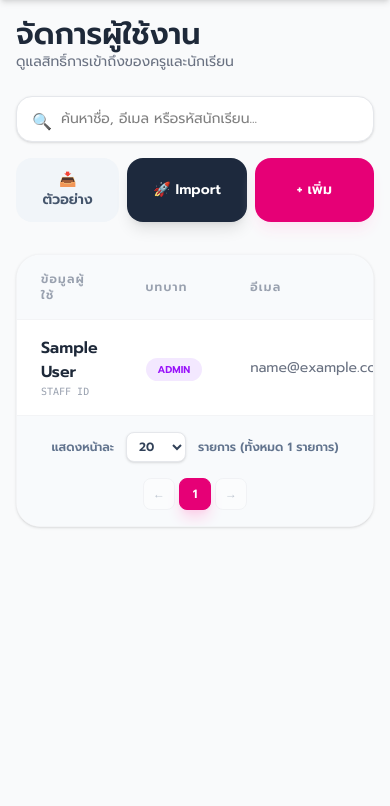
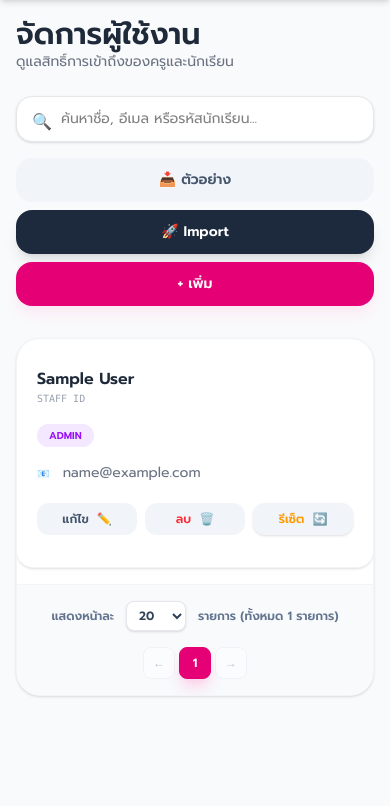
Before and after one commit to NOGiTTiS/tunorth-cpms, a PHP site: page /tunorth-cpms/admin/users in a window 390 px wide. Shown: the part 78-884 px from the top of the page. Run offline with PHP 8.4, Linux system fonts and the light colour scheme; the visitor is signed in with stand-in values (Sample User, id 1); data comes from the database, SQL or seed files in the repository; some libraries are stand-ins or nearby versions.

Commit message:
MobileUI

```diff
--- a/app/views/admin/logs.php
+++ b/app/views/admin/logs.php
@@ -20,13 +20,13 @@
         <main class="flex-1 p-4 md:p-8 overflow-y-auto">
             <div class="max-w-7xl mx-auto">
 
-                <div class="flex items-center justify-between mb-8">
+                <div class="flex flex-col md:flex-row items-start md:items-center justify-between mb-8 gap-4">
                     <div>
                         <h2 class="text-3xl font-bold text-slate-800">บันทึกกิจกรรม (Activity Logs)</h2>
                         <p class="text-gray-500 text-sm mt-1">ประวัติการใช้งานและกิจกรรมต่างๆ ภายในระบบ (แสดง 100 รายการล่าสุด)</p>
                     </div>
-                    <button onclick="location.reload()" class="p-2 bg-white border border-gray-200 rounded-xl hover:bg-slate-50 transition text-slate-500">
-                        🔄 Refresh
+                    <button onclick="location.reload()" class="w-full md:w-auto p-3 md:p-2 bg-white border border-gray-200 rounded-xl hover:bg-slate-50 transition text-slate-500 text-center flex items-center justify-center font-bold">
+                        <span class="mr-2">🔄</span> Refresh
                     </button>
                 </div>
 
--- a/app/views/admin/users.php
+++ b/app/views/admin/users.php
@@ -27,17 +27,17 @@
                         <input type="text" name="q" value="<?php echo htmlspecialchars($data['pagination']['search']); ?>" placeholder="ค้นหาชื่อ, อีเมล หรือรหัสนักเรียน..." class="w-full pl-11 pr-4 py-3 bg-white border border-gray-200 rounded-2xl outline-none focus:ring-2 focus:ring-pink-500 focus:border-transparent transition-all shadow-sm text-sm">
                     </form>
 
-                    <div class="flex flex-wrap gap-2 w-full xl:w-auto">
-                        <button onclick="downloadCSVTemplate()" class="flex-1 xl:flex-none bg-slate-100 text-slate-600 px-4 py-3 rounded-2xl font-bold text-sm hover:bg-slate-200 transition">📥 ตัวอย่าง</button>
-                        <button onclick="importCSV()" class="flex-1 xl:flex-none bg-slate-800 text-white px-6 py-3 rounded-2xl font-bold hover:bg-slate-700 transition shadow-lg text-sm">🚀 Import</button>
-                        <button onclick="openUserModal()" class="flex-1 xl:flex-none bg-pink-600 text-white px-6 py-3 rounded-2xl font-bold hover:bg-pink-700 transition shadow-lg shadow-pink-100 text-sm">+ เพิ่ม</button>
+                    <div class="flex flex-col sm:flex-row gap-2 w-full xl:w-auto">
+                        <button onclick="downloadCSVTemplate()" class="w-full sm:flex-1 xl:flex-none bg-slate-100 text-slate-600 px-4 py-3 rounded-2xl font-bold text-sm hover:bg-slate-200 transition">📥 ตัวอย่าง</button>
+                        <button onclick="importCSV()" class="w-full sm:flex-1 xl:flex-none bg-slate-800 text-white px-6 py-3 rounded-2xl font-bold hover:bg-slate-700 transition shadow-lg text-sm">🚀 Import</button>
+                        <button onclick="openUserModal()" class="w-full sm:flex-1 xl:flex-none bg-pink-600 text-white px-6 py-3 rounded-2xl font-bold hover:bg-pink-700 transition shadow-lg shadow-pink-100 text-sm">+ เพิ่ม</button>
                     </div>
                 </div>
 
                 <div class="bg-white rounded-3xl shadow-sm border border-gray-100 overflow-hidden">
                     <div class="overflow-x-auto">
-                        <table class="w-full text-left border-collapse">
-                            <thead class="bg-slate-50 border-b border-gray-100">
+                        <table class="w-full text-left border-collapse block md:table">
+                            <thead class="bg-slate-50 border-b border-gray-100 hidden md:table-header-group">
                                 <tr>
                                     <th class="px-6 py-4 text-xs font-black text-gray-400 uppercase tracking-widest">ข้อมูลผู้ใช้</th>
                                     <th class="px-6 py-4 text-xs font-black text-gray-400 uppercase tracking-widest">บทบาท</th>
@@ -45,28 +45,38 @@
                                     <th class="px-6 py-4 text-xs font-black text-gray-400 uppercase tracking-widest text-center">จัดการ</th>
                                 </tr>
                             </thead>
-                            <tbody class="divide-y divide-gray-50">
+                            <tbody class="divide-y divide-gray-50 block md:table-row-group">
                                 <?php foreach($data['users'] as $user): ?>
-                                <tr class="hover:bg-pink-50/30 transition-colors">
-                                    <td class="px-6 py-4">
-                                        <div class="font-bold text-gray-800"><?php echo htmlspecialchars($user['full_name']); ?></div>
+                                <tr class="hover:bg-pink-50/30 transition-colors block md:table-row border-b border-gray-100 md:border-none p-5 md:p-0 mb-4 md:mb-0 bg-white shadow-sm md:shadow-none rounded-2xl md:rounded-none">
+                                    <td class="px-0 py-2 md:px-6 md:py-4 block md:table-cell">
+                                        <div class="font-bold text-gray-800 text-base md:text-sm"><?php echo htmlspecialchars($user['full_name']); ?></div>
                                         <div class="text-[10px] text-gray-400 font-mono"><?php echo htmlspecialchars($user['student_id'] ?: 'STAFF ID'); ?></div>
+                                        <!-- Mobile Email show here if needed, but let's keep separate -->
                                     </td>
-                                    <td class="px-6 py-4">
+                                    <td class="px-0 py-2 md:px-6 md:py-4 block md:table-cell">
                                         <?php
                                             $roleColor = $user['role'] == 'ADMIN' ? 'bg-purple-100 text-purple-600' :
                                                         ($user['role'] == 'TEACHER' ? 'bg-blue-100 text-blue-600' : 'bg-green-100 text-green-600');
                                         ?>
-                                        <span class="px-3 py-1 rounded-full text-[10px] font-black <?php echo $roleColor; ?>">
+                                        <span class="px-3 py-1 rounded-full text-[10px] font-black <?php echo $roleColor; ?> inline-block">
                                             <?php echo htmlspecialchars($user['role']); ?>
                                         </span>
                                     </td>
-                                    <td class="px-6 py-4 text-sm text-gray-500"><?php echo htmlspecialchars($user['email']); ?></td>
-                                    <td class="px-6 py-4">
-                                        <div class="flex justify-center space-x-2">
-                                            <button onclick="openUserModal(<?php echo htmlspecialchars(json_encode($user)); ?>)" class="p-2 bg-slate-100 text-slate-600 rounded-xl hover:bg-pink-600 hover:text-white transition-all">✏️</button>
-                                            <button onclick="deleteUser(<?php echo $user['id']; ?>, '<?php echo htmlspecialchars($user['full_name'], ENT_QUOTES); ?>')" class="p-2 bg-slate-100 text-red-500 rounded-xl hover:bg-red-600 hover:text-white transition-all">🗑️</button>
-                                            <button onclick="resetPassword(<?php echo $user['id']; ?>, '<?php echo $user['full_name']; ?>')"  class="p-2 bg-slate-100 text-amber-500 rounded-xl hover:bg-amber-500 hover:text-white transition-all shadow-sm" title="รีเซ็ตรหัสผ่าน">🔄</button>
+                                    <td class="px-0 py-2 md:px-6 md:py-4 text-sm text-gray-500 block md:table-cell">
+                                        <span class="md:hidden text-[10px] font-bold text-gray-400 mr-2">📧</span>
+                                        <?php echo htmlspecialchars($user['email']); ?>
+                                    </td>
+                                    <td class="px-0 py-3 md:px-6 md:py-4 block md:table-cell">
+                                        <div class="flex justify-start md:justify-center space-x-2">
+                                            <button onclick="openUserModal(<?php echo htmlspecialchars(json_encode($user)); ?>)" class="flex-1 md:flex-none p-2 bg-slate-100 text-slate-600 rounded-xl hover:bg-pink-600 hover:text-white transition-all font-bold text-xs flex items-center justify-center">
+                                                <span class="md:hidden mr-2">แก้ไข</span> ✏️
+                                            </button>
+                                            <button onclick="deleteUser(<?php echo $user['id']; ?>, '<?php echo htmlspecialchars($user['full_name'], ENT_QUOTES); ?>')" class="flex-1 md:flex-none p-2 bg-slate-100 text-red-500 rounded-xl hover:bg-red-600 hover:text-white transition-all font-bold text-xs flex items-center justify-center">
+                                                <span class="md:hidden mr-2">ลบ</span> 🗑️
+                                            </button>
+                                            <button onclick="resetPassword(<?php echo $user['id']; ?>, '<?php echo $user['full_name']; ?>')"  class="flex-1 md:flex-none p-2 bg-slate-100 text-amber-500 rounded-xl hover:bg-amber-500 hover:text-white transition-all shadow-sm font-bold text-xs flex items-center justify-center" title="รีเซ็ตรหัสผ่าน">
+                                                <span class="md:hidden mr-2">รีเซ็ต</span> 🔄
+                                            </button>
                                         </div>
                                     </td>
                                 </tr>
--- a/app/views/admin/years.php
+++ b/app/views/admin/years.php
@@ -24,7 +24,7 @@
                         <h2 class="text-3xl font-bold text-gray-800 leading-tight">จัดการปีการศึกษา</h2>
                         <p class="text-gray-500 text-sm mt-1">กำหนดปีการศึกษาปัจจุบันและประวัติย้อนหลัง</p>
                     </div>
-                    <button onclick="openAddYearModal()" class="bg-pink-600 text-white px-6 py-3 rounded-2xl font-bold shadow-lg shadow-pink-200 hover:bg-pink-700 transition-all flex items-center">
+                    <button onclick="openAddYearModal()" class="w-full md:w-auto bg-pink-600 text-white px-6 py-3 rounded-2xl font-bold shadow-lg shadow-pink-200 hover:bg-pink-700 transition-all flex items-center justify-center">
                         <span class="text-xl mr-2">+</span> เพิ่มปีการศึกษา
                     </button>
                 </div>
--- a/app/views/project/mygroup.php
+++ b/app/views/project/mygroup.php
@@ -101,7 +101,7 @@
                                             <p class="font-bold text-slate-700"><?php echo htmlspecialchars($data['group']['advisor_name'] ?: 'ยังไม่ได้ระบุ'); ?></p>
                                         </div>
                                     </div>
-                                    <button onclick='openEditProjectModal(<?php echo htmlspecialchars(json_encode($data['group']), ENT_QUOTES, 'UTF-8'); ?>)' class="px-5 py-3 bg-slate-100 text-slate-600 rounded-2xl text-xs font-bold hover:bg-slate-900 hover:text-white transition-all">✏️ แก้ไขข้อมูลโครงงาน</button>
+                                    <button onclick='openEditProjectModal(<?php echo htmlspecialchars(json_encode($data['group']), ENT_QUOTES, 'UTF-8'); ?>)' class="w-full md:w-auto px-5 py-3 bg-slate-100 text-slate-600 rounded-2xl text-xs font-bold hover:bg-slate-900 hover:text-white transition-all">✏️ แก้ไขข้อมูลโครงงาน</button>
 
                                 </div>
                                 <div class="mt-10 pt-10 border-t border-gray-200">
@@ -110,7 +110,7 @@
                                             <h4 class="text-red-600 font-bold text-sm uppercase tracking-widest">Danger Zone</h4>
                                             <p class="text-xs text-red-400 mt-1 italic">หากยุบกลุ่ม ข้อมูลสมาชิกและเอกสารที่ส่งมาทั้งหมดจะถูกลบถาวร</p>
                                         </div>
-                                        <button onclick="dissolveGroup()" class="px-6 py-3 bg-red-600 text-white rounded-2xl font-bold text-sm hover:bg-red-700 transition shadow-lg shadow-red-100 active:scale-95">
+                                        <button onclick="dissolveGroup()" class="w-full md:w-auto px-6 py-3 bg-red-600 text-white rounded-2xl font-bold text-sm hover:bg-red-700 transition shadow-lg shadow-red-100 active:scale-95">
                                             💥 ยุบกลุ่มโครงงานนี้
                                         </button>
                                     </div>
```
Also changed, not shown: app/views/admin/progress.php (+7 -7 lines), app/views/dashboard/index.php (+10 -10 lines), app/views/submission/index.php (+11 -11 lines), app/views/teacher/review.php (+44 -33 lines).
